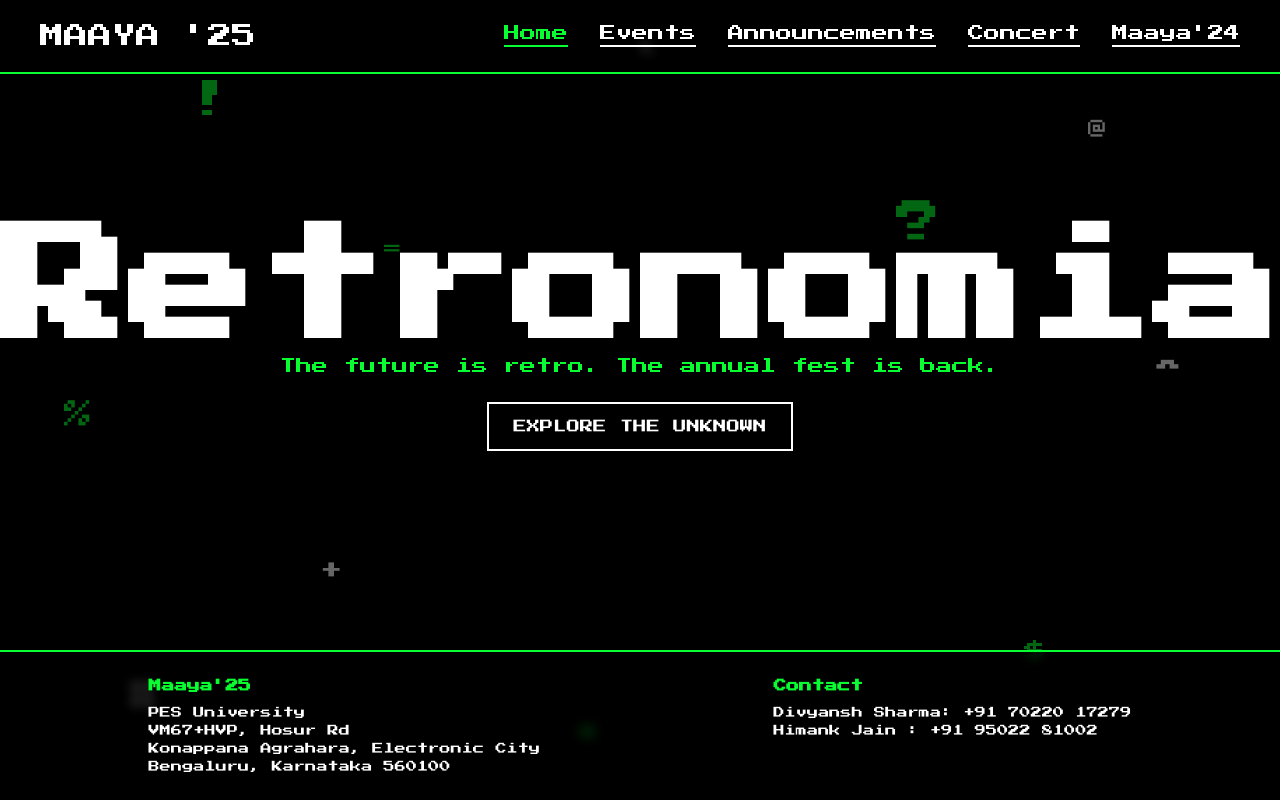
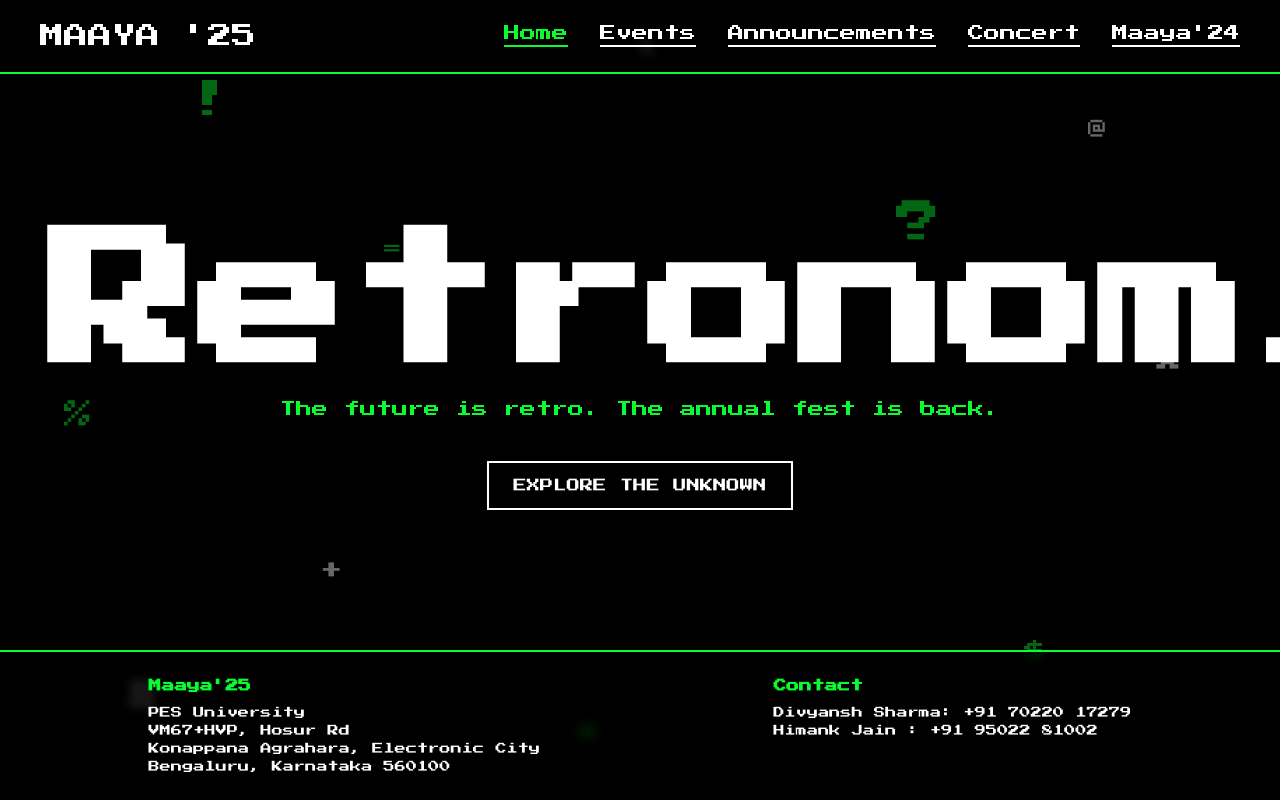
Before and after one commit to anishNagula/maaya-25, a React (Vite) app: page / in a window 1280 px wide. Built offline with nearby package versions, Linux system fonts and the light colour scheme.

Commit message:
homepage title responsive mod

```diff
--- a/src/components/EventCard.module.css
+++ b/src/components/EventCard.module.css
@@ -11,12 +11,11 @@
     box-shadow: 0 0 20px rgba(9, 254, 49, 0.3);
 }
 
-/* This is the key responsive fix */
 .cardImage {
     width: 100%;
     display: block;
-    aspect-ratio: 16 / 10; /* Ensures a consistent shape */
-    object-fit: cover; /* Prevents image stretching */
+    aspect-ratio: 16 / 10;
+    object-fit: cover;
 }
 
 .cardContent {
@@ -35,7 +34,6 @@
     color: var(--color-accent);
 }
 
-/* On larger screens, we can increase padding and font size slightly */
 @media (min-width: 768px) {
     .cardContent {
         padding: 1.5rem;
--- a/src/components/EventModal.jsx
+++ b/src/components/EventModal.jsx
@@ -2,7 +2,6 @@
 import styles from './EventModal.module.css';
 
 const EventModal = ({ event, onClose }) => {
-  // useEffect hook to handle the 'Escape' key press
   useEffect(() => {
     const handleKeyDown = (e) => {
       if (e.key === 'Escape') {
@@ -10,14 +9,12 @@
       }
     };
 
-    // Add event listener when the modal is mounted
     document.addEventListener('keydown', handleKeyDown);
 
-    // Clean up the event listener when the modal is unmounted
     return () => {
       document.removeEventListener('keydown', handleKeyDown);
     };
-  }, [onClose]); // Dependency array ensures this only runs if onClose changes
+  }, [onClose]);
 
   if (!event) return null;
 
--- a/src/components/EventModal.module.css
+++ b/src/components/EventModal.module.css
@@ -19,11 +19,9 @@
     max-width: 600px;
     background-color: var(--color-background);
     border: 2px solid var(--color-accent);
-    /* Mobile-first padding */
     padding: 2rem 1.5rem;
     color: var(--color-text);
     box-shadow: 0 0 30px rgba(9, 254, 49, 0.4);
-    /* CRITICAL: Makes modal scrollable on small screens if content is tall */
     max-height: 90vh;
     overflow-y: auto;
     font-family: Arial, Helvetica, sans-serif;
@@ -61,7 +59,6 @@
     line-height: 1.8;
 }
 
-/* Button is full-width on mobile for easy tapping */
 .registerButton {
     width: 100%;
     padding: 1rem;
@@ -78,7 +75,6 @@
     box-shadow: 0 0 20px rgba(255, 255, 255, 0.5);
 }
 
-/* --- Media Query for DESKTOP screens (768px and wider) --- */
 @media (min-width: 768px) {
     .modalContent {
         padding: 2.5rem;
@@ -90,7 +86,7 @@
         font-size: 0.9rem;
     }
     .registerButton {
-        width: auto; /* Reverts to auto-width on desktop */
+        width: auto;
         padding: 1rem 2rem;
         font-size: 1rem;
     }
--- a/src/index.css
+++ b/src/index.css
@@ -1,6 +1,5 @@
 @import url('https://fonts.googleapis.com/css2?family=Press+Start+2P&display=swap');
 
-/* Cleaned up CSS Variables for clarity */
 :root {
   --color-background: #000000;
   --color-text: #FFFFFF;
--- a/src/pages/ConcertPage.jsx
+++ b/src/pages/ConcertPage.jsx
@@ -17,7 +17,6 @@
         <div className={styles.ticketPerforation}></div>
         <div className={styles.ticketStub}>
             <p className={styles.stubText}>MAAYA'25</p>
-            {/* A simple div styled to look like a barcode */}
             <div className={styles.barcode}></div>
             <p className={styles.stubText}>#RETRONOMIA</p>
         </div>
--- a/src/pages/EventsPage.module.css
+++ b/src/pages/EventsPage.module.css
@@ -4,7 +4,6 @@
     align-items: center;
     min-height: 100vh;
     width: 100%;
-    /* Mobile-first padding */
     padding: 80px 1rem 2rem 1rem;
     font-family: 'Press Start 2P', cursive;
     color: var(--color-text);
@@ -12,7 +11,6 @@
 }
 
 .mainTitle {
-    /* Mobile-first font size */
     font-size: 1.5rem;
     color: var(--color-accent);
     margin-bottom: 2rem;
@@ -31,7 +29,6 @@
     background: none;
     border: 2px solid rgba(255, 255, 255, 0.5);
     color: rgba(255, 255, 255, 0.7);
-    /* Smaller padding and font for mobile */
     padding: 0.5rem 1rem;
     font-size: 0.7rem;
     cursor: pointer;
@@ -52,14 +49,12 @@
 
 .gridContainer {
     display: grid;
-    /* More flexible column size for mobile */
     grid-template-columns: repeat(auto-fill, minmax(280px, 1fr));
     gap: 1.5rem;
     width: 100%;
     max-width: 1200px;
 }
 
-/* --- Media Query for DESKTOP screens (768px and wider) --- */
 @media (min-width: 768px) {
     .pageContainer {
         padding: 120px 2rem 2rem 2rem;
--- a/src/pages/HomePage.jsx
+++ b/src/pages/HomePage.jsx
@@ -1,8 +1,8 @@
-import React from 'react';
+import React, { useState, useEffect, useRef } from 'react';
 import styles from './HomePage.module.css';
 
+// ... your symbolData array remains unchanged ...
 const symbolData = [
-  // ... your symbol data remains unchanged
   { char: '!', top: '10%', left: '15%', color: '#09FE31', size: '2.5rem' },
   { char: '@', top: '15%', left: '85%', color: '#FFFFFF', size: '1.2rem' },
   { char: '#', top: '85%', left: '10%', color: '#FFFFFF', size: '2rem' },
@@ -16,9 +16,42 @@
   { char: '=', top: '30%', left: '30%', color: '#09FE31', size: '1.1rem' },
 ];
 
+
 const HomePage = () => {
+  const titleRef = useRef(null);
+  const containerRef = useRef(null);
+
+  // This effect will run on mount and whenever the window is resized
+  useEffect(() => {
+    const adjustFontSize = () => {
+      const container = containerRef.current;
+      const title = titleRef.current;
+      if (!container || !title) return;
+
+      // Start with a large font size and shrink it down
+      let fontSize = 150; // Start with a large base size in pixels
+      title.style.fontSize = `${fontSize}px`;
+
+      // Keep shrinking the font size until the text fits inside its container
+      while (title.scrollWidth > container.clientWidth && fontSize > 10) {
+        fontSize--;
+        title.style.fontSize = `${fontSize}px`;
+      }
+    };
+
+    // Adjust on initial load
+    adjustFontSize();
+
+    // Adjust whenever the window size changes
+    window.addEventListener('resize', adjustFontSize);
+
+    // Cleanup function to remove the listener
+    return () => window.removeEventListener('resize', adjustFontSize);
+  }, []); // Empty dependency array means this runs once on mount
+
   return (
     <div className={styles.pageContainer}>
+      {/* ... symbol container ... */}
       <div className={styles.symbolContainer}>
         {symbolData.map((item, index) => (
           <p
@@ -36,8 +69,10 @@
         ))}
       </div>
 
-      <div className={styles.content}>
-        <h1 className={styles.title} data-text="RETRONOMIA">
+      {/* Assigning a ref to the container to measure its width */}
+      <div ref={containerRef} className={styles.content}>
+        {/* Assigning a ref to the title to measure and style it */}
+        <h1 ref={titleRef} className={styles.title}>
           Retronomia
         </h1>
         <p className={styles.subtitle}>
@@ -48,7 +83,7 @@
         </button>
       </div>
 
-      {/* --- NEW FOOTER ELEMENT --- */}
+      {/* ... footer ... */}
       <footer className={styles.footer}>
         <div className={styles.footerContent}>
           <div className={styles.footerSection}>
--- a/src/pages/HomePage.module.css
+++ b/src/pages/HomePage.module.css
@@ -8,14 +8,18 @@
     display: flex;
     align-items: center;
     justify-content: center;
-    height: 100vh;
-    width: 100vw;
+    /* Use min-height to ensure it fills screen but can grow */
+    min-height: 100vh;
+    width: 100%; /* Use 100% instead of 100vw to avoid overflow bugs */
     background-color: var(--color-background);
     color: var(--color-text);
-    overflow: hidden;
+    overflow: hidden; /* This is key to prevent symbols from causing scrollbars */
     position: relative;
-    padding: 1rem; /* Universal padding for mobile */
-    padding-bottom: var(--footer-height-mobile); /* Makes space for the footer */
+    padding: 1rem;
+    /* Add top padding to account for the fixed navbar's height */
+    padding-top: 80px;
+    padding-bottom: var(--footer-height-mobile);
+    box-sizing: border-box; /* Ensures padding is calculated correctly */
 }
 
 .symbolContainer {
@@ -37,19 +41,26 @@
     text-align: center;
     position: relative;
     z-index: 10;
+    width: 95%; /* Give the container a little breathing room from the screen edges */
 }
 
-/* clamp() makes the font size responsive: min size, preferred size, max size */
+/* --- THE MAIN RESPONSIVENESS FIX --- */
 .title {
-    font-size: clamp(3.5rem, 15vw, 8rem);
+    /* REMOVED: font-size: clamp(...) */
+    /* REMOVED: word-break: break-word; */
     font-weight: bolder;
     color: var(--color-text);
+    line-height: 1;
+    /* This prevents the text from wrapping onto a new line */
+    white-space: nowrap;
 }
 
 .subtitle {
     color: var(--color-accent);
     font-size: 0.9rem;
     line-height: 1.5;
+    /* Added vertical margin for better spacing */
+    margin: 1rem 0;
 }
 
 .actionButton {
@@ -72,7 +83,6 @@
 }
 
 /* --- RESPONSIVE FOOTER STYLES --- */
-
 .footer {
     position: absolute;
     bottom: 0;
@@ -95,7 +105,7 @@
 }
 
 .footerSection {
-    font-size: 0.6rem; /* Smaller font for mobile */
+    font-size: 0.6rem;
     line-height: 1.6;
 }
 
@@ -112,7 +122,7 @@
 /* --- Media Query for DESKTOP screens --- */
 @media (min-width: 768px) {
     .pageContainer {
-        padding-bottom: var(--footer-height-desktop); /* Adjust padding for wider footer */
+        padding-bottom: var(--footer-height-desktop);
     }
     .subtitle {
         font-size: 1rem;
@@ -121,7 +131,7 @@
         padding: 1.5rem 2rem;
     }
     .footerContent {
-        flex-direction: row; /* Side-by-side on desktop */
+        flex-direction: row;
         justify-content: space-around;
         text-align: left;
     }
```
Also changed, not shown: src/components/Navbar.jsx (+0 -7 lines), src/components/Navbar.module.css (+5 -12 lines), src/pages/AnnouncementsPage.module.css (+0 -8 lines), src/pages/ConcertPage.module.css (+1 -10 lines).
